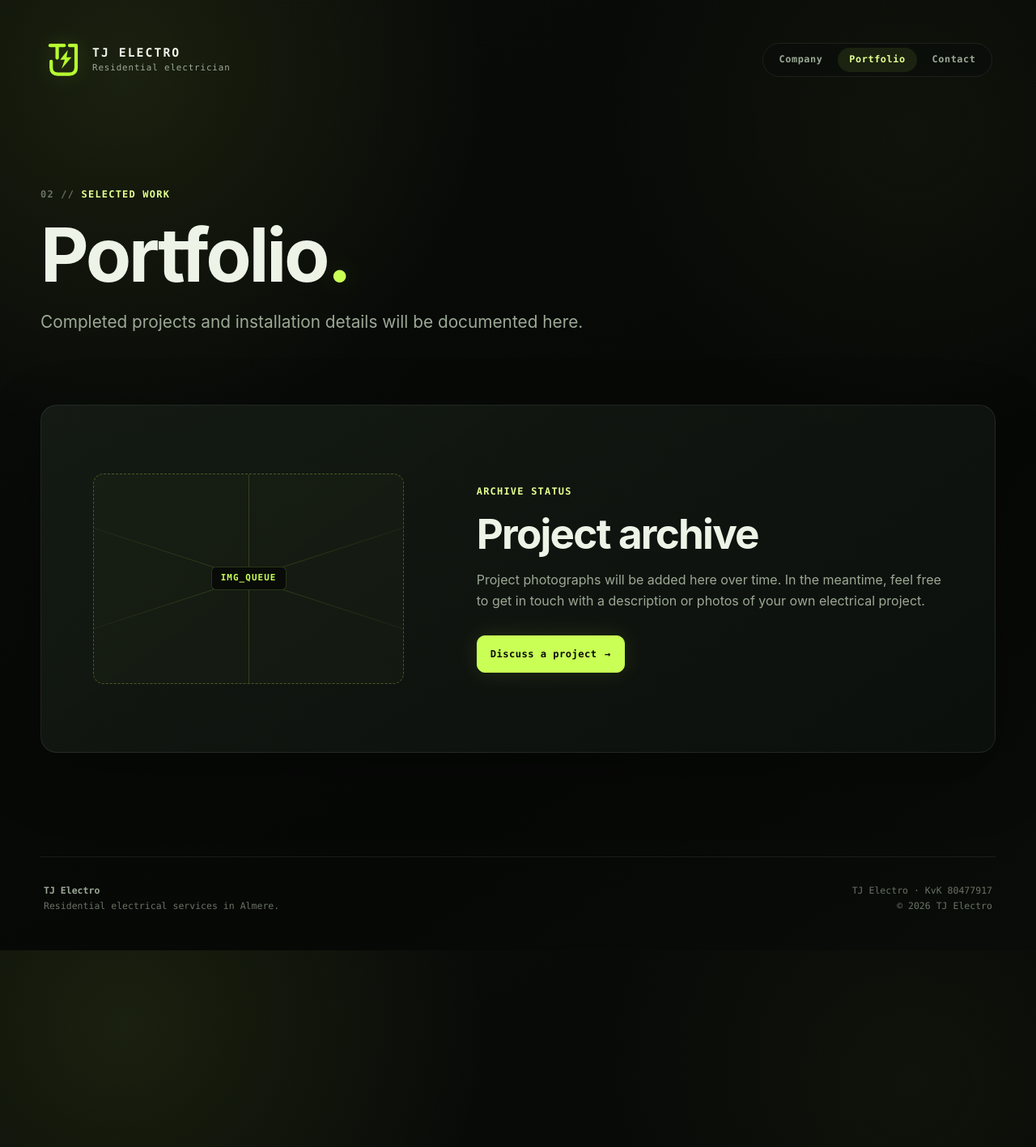
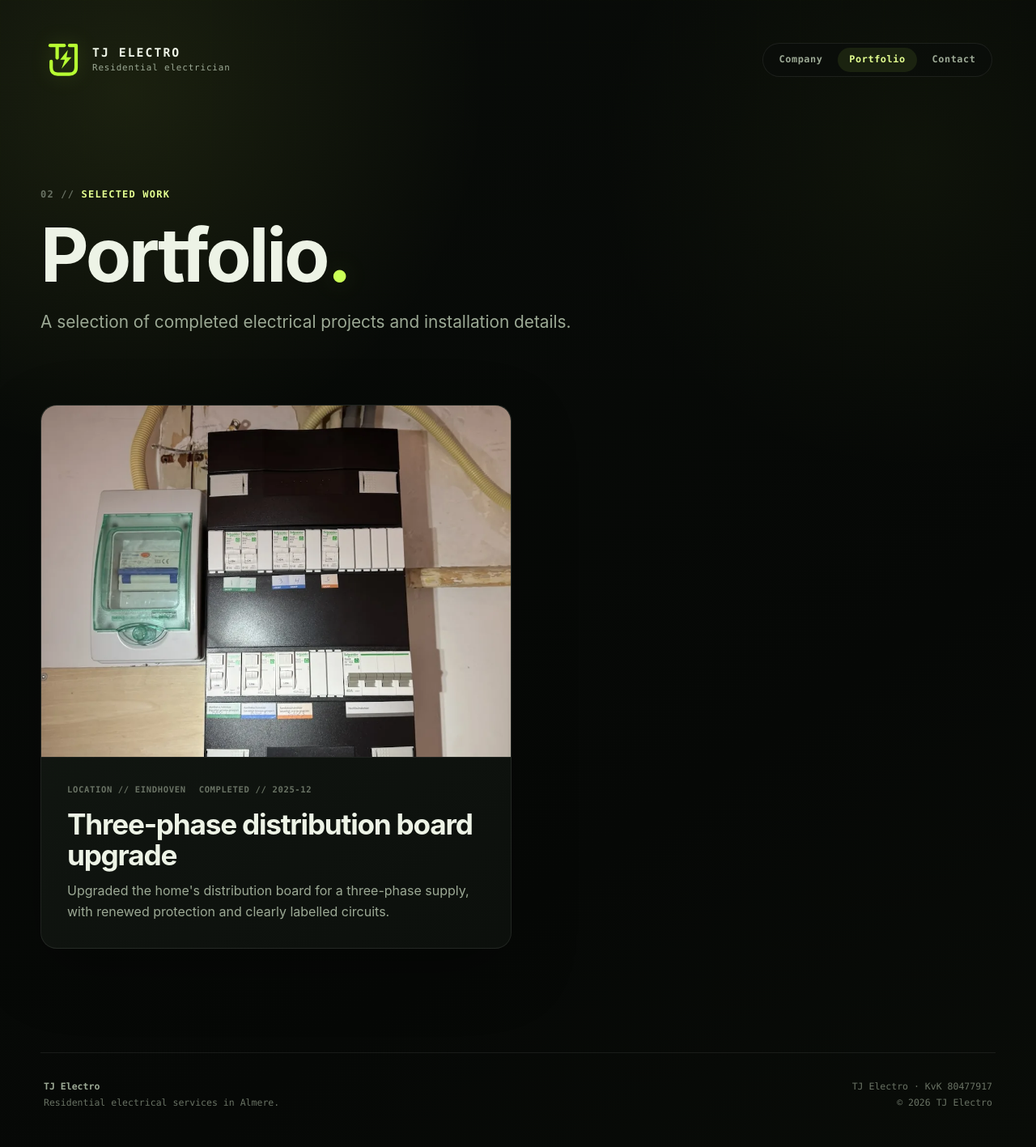
Before and after one commit to Studio-TJ/studio-tj-electrician-web, a Jekyll site: the page built from portfolio.html, in a window 1280 px wide. Shown: the whole page at 81% size. Built offline with Jekyll 4.4.1, drawn with Linux system fonts in a browser that asks for light colours.

Commit message:
Add multilingual portfolio and first project

```diff
--- a/_config.yml
+++ b/_config.yml
@@ -5,5 +5,19 @@ plugins:
 title: "TJ Electro"
 description: "Reliable residential electrical services in Almere, with clear communication in English and Chinese."
 lang: en
+default_locale: en
+locales:
+  en:
+    label: "English"
+    enabled: true
+    path_prefix: ""
+  zh:
+    label: "中文"
+    enabled: false
+    path_prefix: "/zh"
+  nl:
+    label: "Nederlands"
+    enabled: false
+    path_prefix: "/nl"
 url: "https://electro.studiotj.cc"
 baseurl: ""
--- /dev/null
+++ b/_data/portfolio.yml
@@ -0,0 +1,35 @@
+# Projects appear in the same order as this list.
+# Edit this starter entry for the first project, then set published to true.
+projects:
+  - id: "example-project"
+    published: false
+    image: "/assets/images/portfolio/example-project.webp"
+    location: "Almere"
+    date: "2026-08"
+    text:
+      en:
+        title: "Project title"
+        description: "A short description of the completed electrical work."
+        alt: "A clear description of what is shown in the project photo"
+      zh:
+        title: "项目名称"
+        description: "简单介绍这次完成的电气工作。"
+        alt: "准确描述项目照片中的内容"
+      nl:
+        title: "Projecttitel"
+        description: "Een korte beschrijving van de uitgevoerde elektrotechnische werkzaamheden."
+        alt: "Een duidelijke beschrijving van wat op de projectfoto te zien is"
+  - id: "eindhoven-3-phase-upgrade"
+    published: true
+    image: "/assets/images/portfolio/eindhoven-3-phase-distribution-board-01.webp"
+    location: "Eindhoven"
+    date: "2025-12"
+    text:
+      en:
+        title: "Three-phase distribution board upgrade"
+        description: "Upgraded the home's distribution board for a three-phase supply, with renewed protection and clearly labelled circuits."
+        alt: "Upgraded three-phase residential distribution board with labelled circuit breakers in Eindhoven"
+      zh:
+        title: "住宅三相配电箱升级"
+        description: "为住宅升级三相供电配电箱，更新保护装置并清晰标注各个回路。"
+        alt: "位于埃因霍温、带有清晰回路标识的住宅三相配电箱"
--- /dev/null
+++ b/_includes/portfolio-grid.html
@@ -0,0 +1,32 @@
+<section class="portfolio-grid" aria-label="{{ include.strings.grid_label | escape }}">
+  {% assign locale = include.locale %}
+  {% for project in include.projects %}
+    {% assign project_text = project.text[locale] | default: project.text.en %}
+    <article class="portfolio-card panel">
+      <div class="portfolio-image">
+        <img
+          src="{{ project.image | relative_url }}"
+          alt="{{ project_text.alt | default: project_text.title | escape }}"
+          loading="lazy"
+          decoding="async"
+        >
+      </div>
+      <div class="portfolio-card-copy">
+        {% if project.location or project.date %}
+          <div class="portfolio-meta">
+            {% if project.location %}
+              <span>{{ include.strings.location_label }} // {{ project.location | escape }}</span>
+            {% endif %}
+            {% if project.date %}
+              <time datetime="{{ project.date }}">{{ include.strings.date_label }} // {{ project.date }}</time>
+            {% endif %}
+          </div>
+        {% endif %}
+        <h2>{{ project_text.title | escape }}</h2>
+        {% if project_text.description %}
+          <p>{{ project_text.description | escape }}</p>
+        {% endif %}
+      </div>
+    </article>
+  {% endfor %}
+</section>
--- a/assets/css/style.scss
+++ b/assets/css/style.scss
@@ -530,6 +530,59 @@ main {
   transform: none;
 }
 
+.portfolio-grid {
+  display: grid;
+  grid-template-columns: repeat(2, minmax(0, 1fr));
+  gap: 1rem;
+}
+
+.portfolio-card {
+  overflow: hidden;
+}
+
+.portfolio-image {
+  aspect-ratio: 4 / 3;
+  overflow: hidden;
+  border-bottom: 1px solid var(--line-soft);
+  background:
+    linear-gradient(rgba(202, 255, 86, 0.025) 1px, transparent 1px),
+    linear-gradient(90deg, rgba(202, 255, 86, 0.025) 1px, transparent 1px),
+    var(--bg-soft);
+  background-size: 32px 32px;
+}
+
+.portfolio-image img {
+  display: block;
+  width: 100%;
+  height: 100%;
+  object-fit: cover;
+}
+
+.portfolio-card-copy {
+  padding: clamp(1.2rem, 3vw, 2rem);
+}
+
+.portfolio-card-copy h2 {
+  margin-bottom: 0.75rem;
+  font-size: clamp(1.45rem, 3vw, 2.2rem);
+}
+
+.portfolio-card-copy > p {
+  margin-bottom: 0;
+  color: var(--muted);
+}
+
+.portfolio-meta {
+  display: flex;
+  flex-wrap: wrap;
+  gap: 0.45rem 1rem;
+  margin-bottom: 1rem;
+  color: var(--faint);
+  font: 600 0.66rem/1.4 var(--mono);
+  letter-spacing: 0.06em;
+  text-transform: uppercase;
+}
+
 .contact-layout {
   display: grid;
   grid-template-columns: minmax(0, 1.1fr) minmax(300px, 0.75fr);
@@ -722,6 +775,7 @@ a.contact-card:focus-visible {
 @media (max-width: 900px) {
   .hero,
   .empty-state,
+  .portfolio-grid,
   .contact-layout {
     grid-template-columns: 1fr;
   }
--- a/portfolio.html
+++ b/portfolio.html
@@ -3,26 +3,34 @@ layout: default
 title: Portfolio
 description: A growing archive of completed TJ Electro residential electrical projects in Almere.
 permalink: /portfolio/
+lang: en
+translation_key: portfolio
 ---
 
+{% assign locale = page.lang | default: site.default_locale | default: site.lang %}
+{% assign strings = site.data.i18n[locale] | default: site.data.i18n.en %}
+{% assign portfolio_strings = strings.portfolio %}
+{% assign projects = site.data.portfolio.projects | where: "published", true %}
+
 <section class="page-intro">
-  <p class="eyebrow"><span aria-hidden="true">02 //</span> Selected work</p>
-  <h1>Portfolio<span class="accent-dot">.</span></h1>
-  <p>Completed projects and installation details will be documented here.</p>
+  <p class="eyebrow"><span aria-hidden="true">02 //</span> {{ portfolio_strings.eyebrow }}</p>
+  <h1>{{ portfolio_strings.heading }}<span class="accent-dot">.</span></h1>
+  <p>{{ portfolio_strings.intro }}</p>
 </section>
 
+{% if projects != empty %}
+  {% include portfolio-grid.html projects=projects locale=locale strings=portfolio_strings %}
+{% else %}
   <section class="panel empty-state" aria-labelledby="portfolio-status">
     <div class="empty-visual" aria-hidden="true">
       <span></span><span></span><span></span>
       <div>IMG_QUEUE</div>
     </div>
     <div>
-    <p class="eyebrow">Archive status</p>
-    <h2 id="portfolio-status">Project archive</h2>
-    <p>
-      Project photographs will be added here over time. In the meantime, feel free
-      to get in touch with a description or photos of your own electrical project.
-    </p>
-    <a class="button button-primary" href="{{ '/contact/' | relative_url }}">Discuss a project <span aria-hidden="true">→</span></a>
+      <p class="eyebrow">{{ portfolio_strings.empty.eyebrow }}</p>
+      <h2 id="portfolio-status">{{ portfolio_strings.empty.heading }}</h2>
+      <p>{{ portfolio_strings.empty.description }}</p>
+      <a class="button button-primary" href="{{ '/contact/' | relative_url }}">{{ portfolio_strings.empty.action }} <span aria-hidden="true">→</span></a>
     </div>
   </section>
+{% endif %}
```
Also changed, not shown: _data/i18n/en.yml (added, +12 -0 lines), _data/i18n/nl.yml (added, +12 -0 lines), _data/i18n/zh.yml (added, +12 -0 lines), README.md, assets/images/portfolio/eindhoven-3-phase-distribution-board-01.webp (added), 2 other files. Lines whose indentation alone changed are shown as unchanged.
